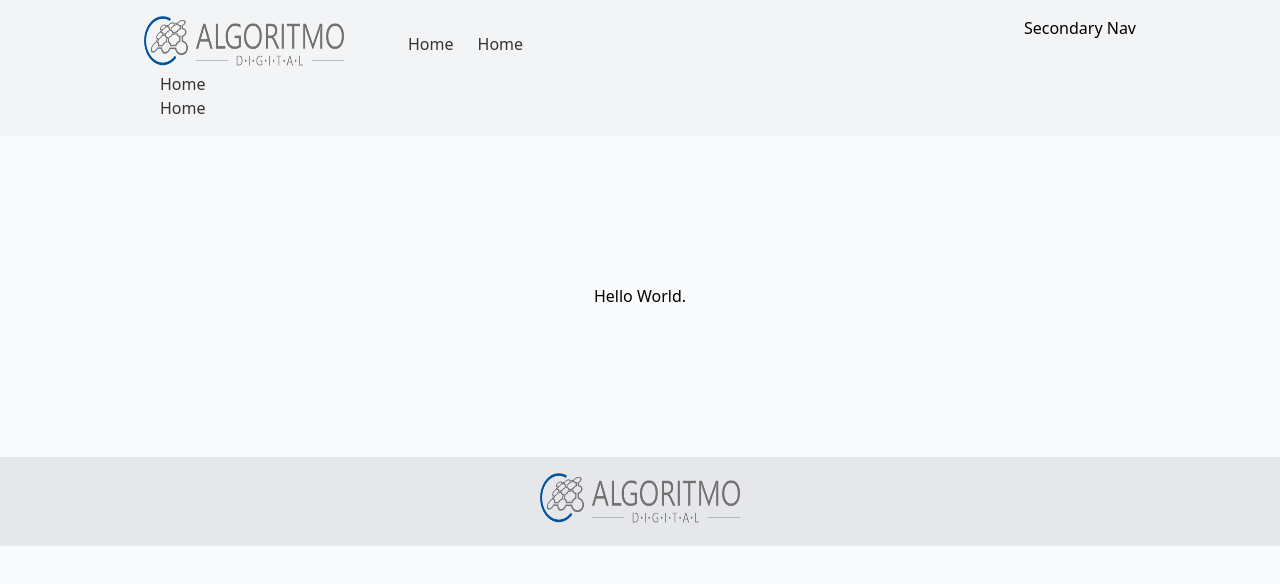
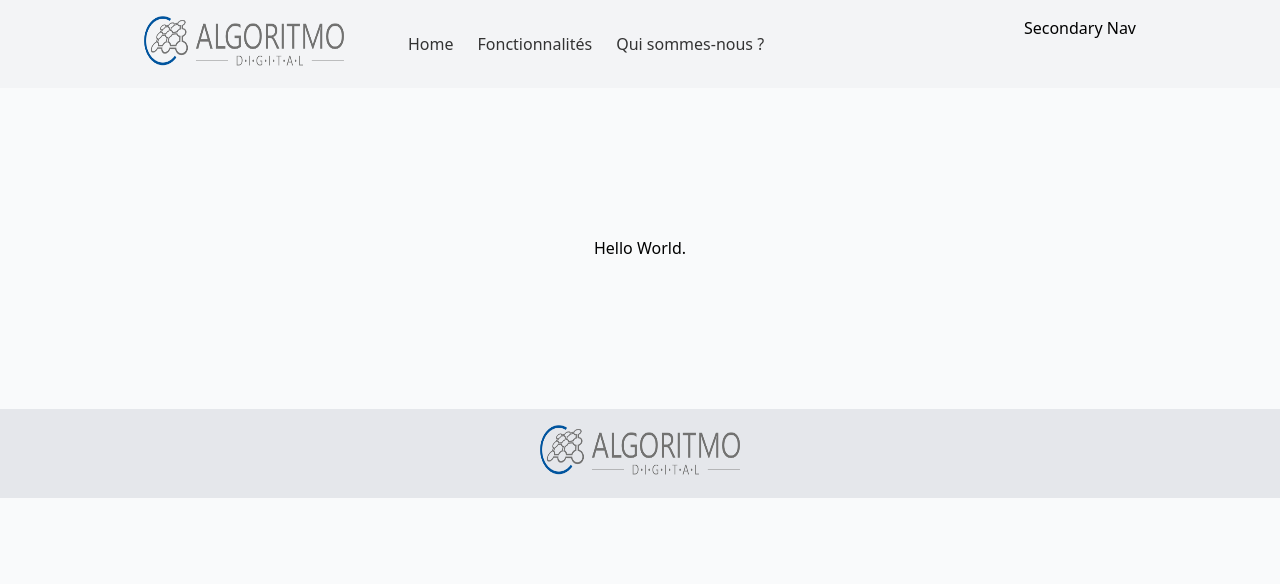
Before and after one commit to Claudio-Lins/algoritmo-digital, a Next.js app: page / in a window 1280 px wide. Shown: the top 584 px of the page. Built offline with nearby package versions, Linux system fonts and the light colour scheme.

Commit message:
Update nav.js

```diff
--- a/components/nav.js
+++ b/components/nav.js
@@ -1,8 +1,10 @@
 import Link from 'next/link'
 import Image from 'next/image'
 
-export default function Nav() {
-  return (
+//export default function Nav() {
+  //return (
+    const Nav = () => (
+
     <nav className='bg-gray-100 py-4'>
       <div className='max-w-5xl px-4 mx-auto'>
         <div className='flex justify-between'>
@@ -24,9 +26,16 @@ export default function Nav() {
                 </Link>
               </div>
               <div>
-                <Link href="/">
+                <Link href="/fonctionnalites">
                   <a className="text-blue-500 no-underline text-accent-1 dark:text-blue-300">
-                    <h3>Home</h3>
+                    <h3>Fonctionnalités</h3>
+                  </a>
+                </Link>
+              </div>
+              <div>
+                <Link href="/qui-sommes-nous">
+                  <a className="text-blue-500 no-underline text-accent-1 dark:text-blue-300">
+                    <h3>Qui sommes-nous ?</h3>
                   </a>
                 </Link>
               </div>
@@ -37,15 +46,15 @@ export default function Nav() {
           </div>
           {/* Mobile Button */}
           <div className='md:hidden flex items-center'>
-            <button>
-          <svg className='w-6 h-6' xmlns="http://www.w3.org/2000/svg" fill="none" viewBox="0 0 24 24" stroke="currentColor">
-  <path stroke-linecap="round" stroke-linejoin="round" stroke-width="2" d="M4 6h16M4 12h16M4 18h16" />
-</svg>
-</button>
+            <button className='mobile-menu-button'>
+              <svg className='w-6 h-6' xmlns="http://www.w3.org/2000/svg" fill="none" viewBox="0 0 24 24" stroke="currentColor">
+                <path stroke-linecap="round" stroke-linejoin="round" stroke-width="2" d="M4 6h16M4 12h16M4 18h16" />
+              </svg>
+            </button>
           </div>
         </div>
         {/* Menu Mobile */}
-        <div>
+        <div className='mobile-menu hidden md:hidden'>
           <div className='ml-4'>
             <Link href="/">
               <a className="text-blue-500 no-underline text-accent-1 dark:text-blue-300">
@@ -63,8 +72,21 @@ export default function Nav() {
         </div>
       </div>
     </nav>
+
+  // const btn = document.querySelector('button.mobile-menu-button')
+  // const menu = document.querySelector('.mobile-menu')
+
+  // btn.addEventListener("click", () => {
+  //   menu.classList.toggle('hidden');
+  // })
+
   )
-}
+  export default Nav
+
+
+
+
+
 
 
 
```
